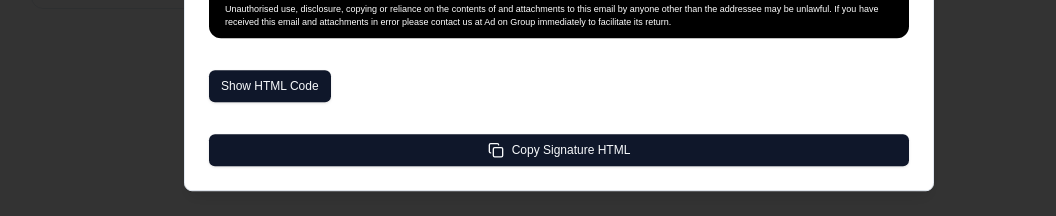
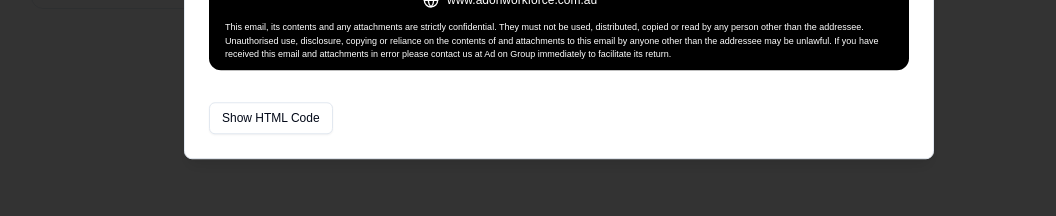
Before and after one commit to frankadon/new-signature, a Next.js app: page / in a window 1280 px wide. Both pictures are taken after a click on the button "Show signature". Shown: the part 429-645 px from the top of the page, without its empty margins (81-1137 px from the left). Built offline with nearby package versions, Linux system fonts and the light colour scheme.

Commit message:
update logo

```diff
--- a/components/SignatureDialog.tsx
+++ b/components/SignatureDialog.tsx
@@ -30,8 +30,15 @@ const SignatureDialog = ({ name, position, contact }: SignatureDialogProps) => {
 
   const handleCopyHTML = () => {
     if (signatureRef.current) {
+      const clonedNode = signatureRef.current.cloneNode(true) as HTMLElement;
+      const images = clonedNode.querySelectorAll("img");
+      images.forEach((img) => {
+        if (img.src.startsWith("/")) {
+          img.src = `${window.location.origin}${img.src}`;
+        }
+      });
       navigator.clipboard
-        .writeText(signatureRef.current.outerHTML) // Copy the HTML code of the signature
+        .writeText(clonedNode.outerHTML)
         .then(() => console.log("HTML code copied successfully!"))
         .catch((error) => console.error(error));
     } else {
@@ -204,14 +211,26 @@ const SignatureDialog = ({ name, position, contact }: SignatureDialogProps) => {
               </span>
             </div>
           </div>
-          <div className="mt-4">
+          <div className="flex flex-row items-center gap-4 mt-4">
             <Button
-              variant={"default"}
+              variant={"outline"}
               size={"sm"}
-              onClick={() => setShowHTML(!showHTML)} // Toggle HTML visibility
+              onClick={() => setShowHTML(!showHTML)}
             >
               {showHTML ? "Hide HTML Code" : "Show HTML Code"}
             </Button>
+            {showHTML ? (
+              <Button
+                variant={"default"}
+                size={"sm"}
+                onClick={handleCopyHTML}
+                className="ml-auto"
+              >
+                <Copy /> Copy Signature HTML
+              </Button>
+            ) : (
+              ""
+            )}
           </div>
           {showHTML && signatureRef.current && (
             <pre
@@ -221,14 +240,6 @@ const SignatureDialog = ({ name, position, contact }: SignatureDialogProps) => {
               {signatureRef.current.outerHTML}
             </pre>
           )}
-          <Button
-            variant={"default"}
-            size={"sm"}
-            className="mt-4"
-            onClick={handleCopyHTML}
-          >
-            <Copy /> Copy Signature HTML
-          </Button>
         </DialogContent>
       </Dialog>
     </>
```
